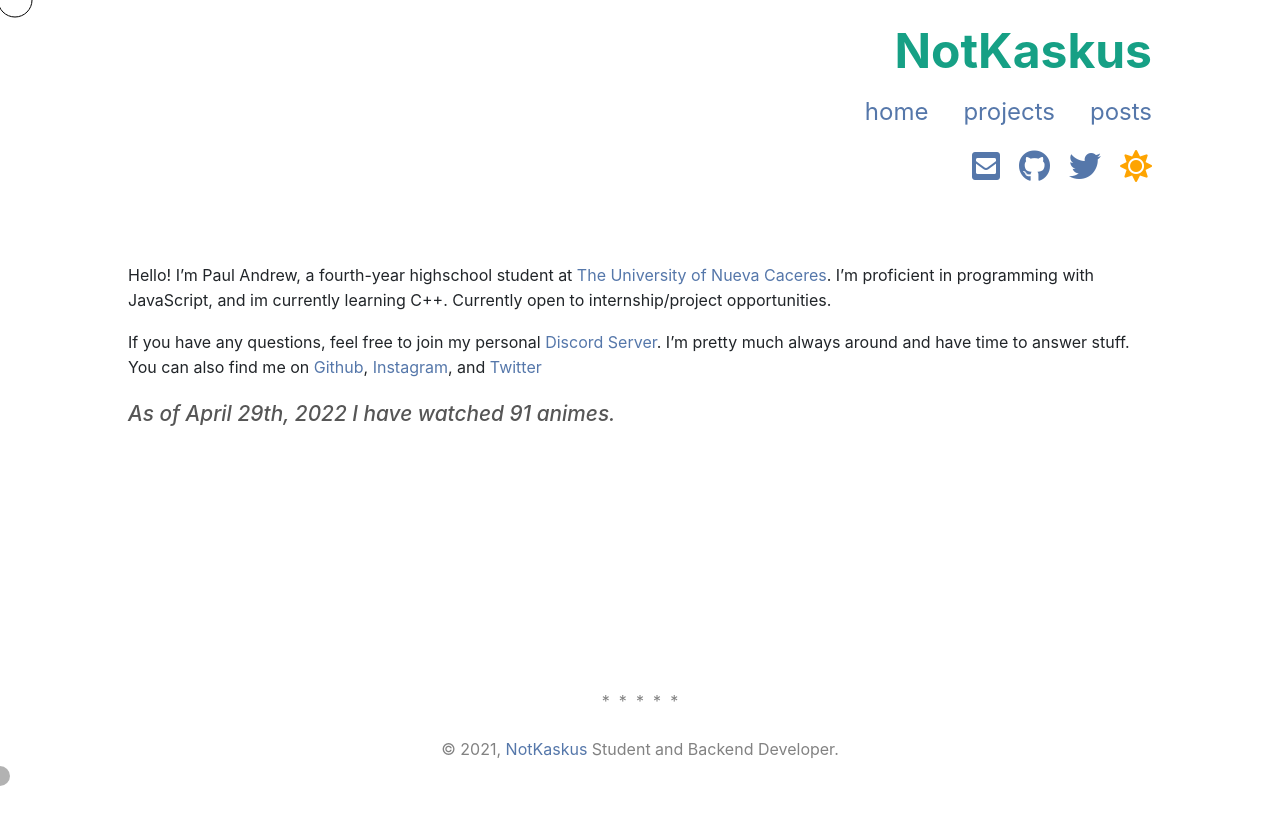
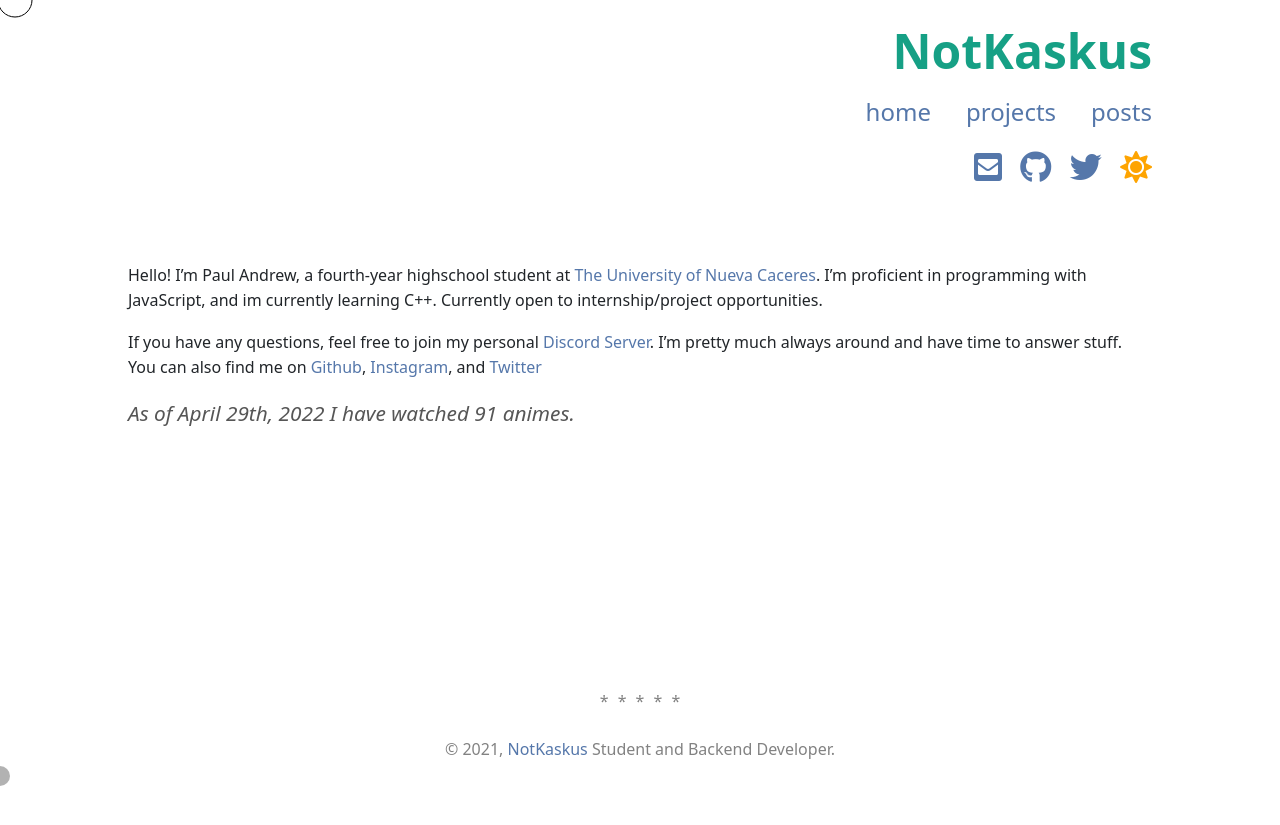
Before and after one commit to NotKaskus/notkaskus.github.io, a Jekyll site: the page built from index.md, in a window 1280 px wide. Shown: the top 825 px of the page. Built offline with Jekyll 4.4.1, drawn with Linux system fonts in a browser that asks for light colours; nearby versions of some CDN libraries; a style sheet for code colours, icons or effects is not loaded.

Commit message:
chore: use bootstrap v5 cdn

```diff
--- a/_includes/externals/styling.html
+++ b/_includes/externals/styling.html
@@ -2,7 +2,7 @@
 <link rel="icon" type="image/jpeg" href="{{ site.url }}/favicon.png"/>
 <link rel="stylesheet" href="https://pro.fontawesome.com/releases/v5.10.0/css/all.css" integrity="sha384-AYmEC3Yw5cVb3ZcuHtOA93w35dYTsvhLPVnYs9eStHfGJvOvKxVfELGroGkvsg+p" crossorigin="anonymous"/>
 <link rel="stylesheet" href="https://cdn.jsdelivr.net/gh/highlightjs/cdn-release@10.3.2/build/styles/default.min.css">
-<link rel="stylesheet" href="https://stackpath.bootstrapcdn.com/bootstrap/4.3.1/css/bootstrap.min.css" integrity="sha384-ggOyR0iXCbMQv3Xipma34MD+dH/1fQ784/j6cY/iJTQUOhcWr7x9JvoRxT2MZw1T" crossorigin="anonymous">
+<link rel="stylesheet" href="https://cdn.jsdelivr.net/npm/bootstrap@5.1.3/dist/css/bootstrap.min.css" integrity="sha384-1BmE4kWBq78iYhFldvKuhfTAU6auU8tT94WrHftjDbrCEXSU1oBoqyl2QvZ6jIW3" crossorigin="anonymous">
 <link rel="stylesheet" href="{{ site.url }}/assets/css/main.css?v=3">
 
 <!-- Javascript -->
```
